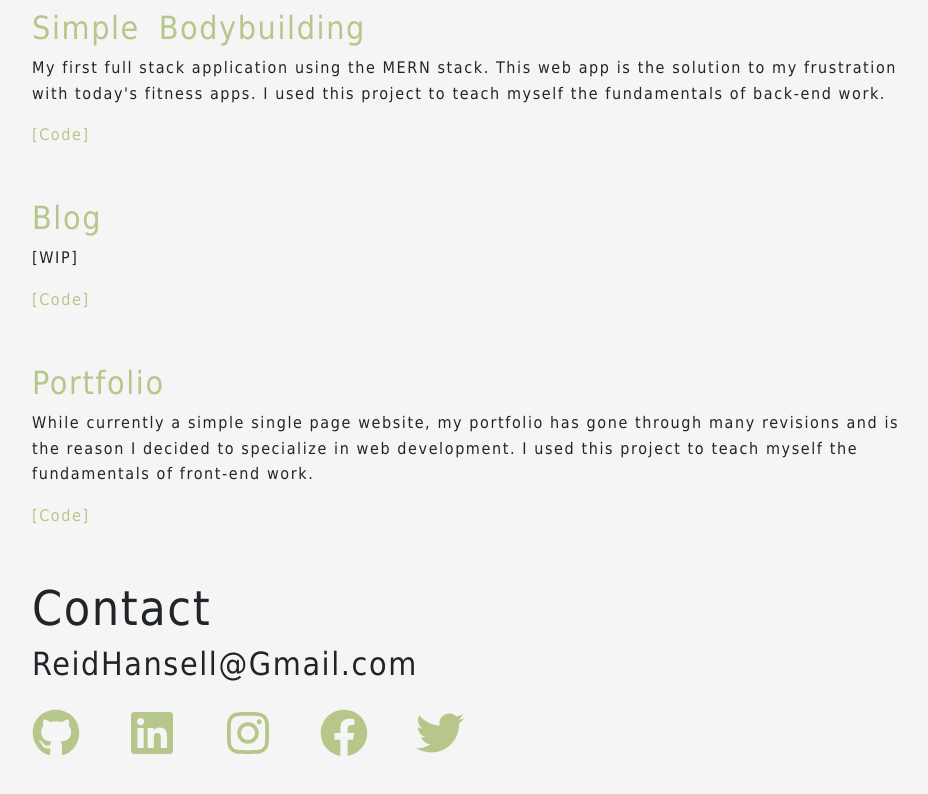
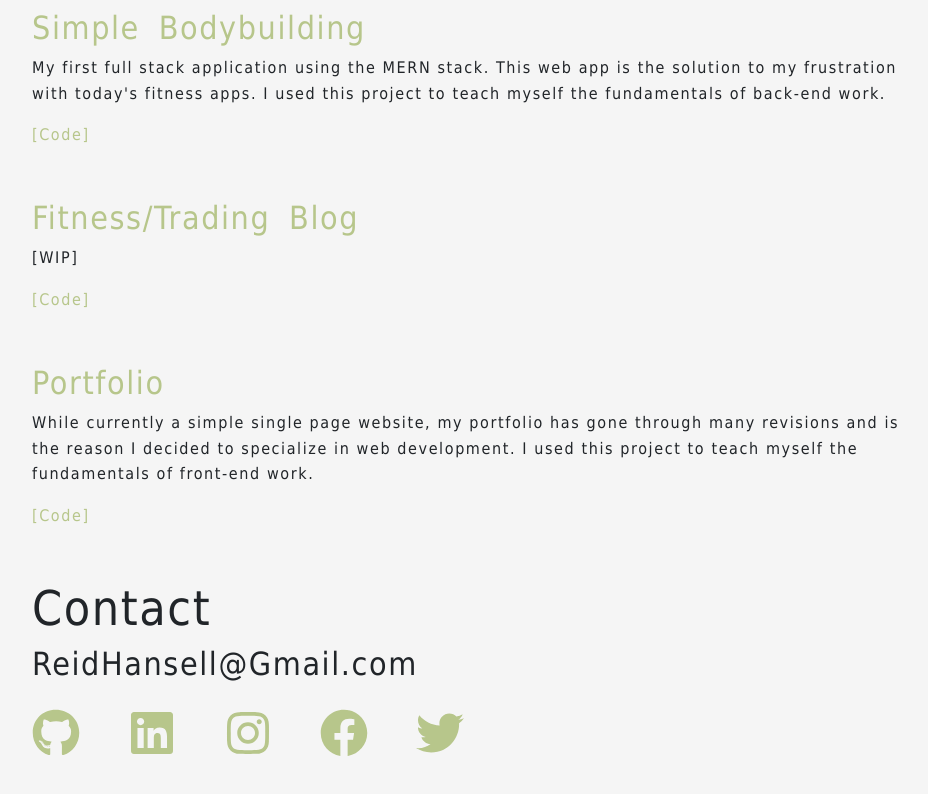
Before and after one commit to reidhansell/Portfolio, a React (Create React App) app: page / in a window 1280 px wide. Shown: the part 907-1701 px from the top of the page, without its empty margins (160-1088 px from the left). Built offline with nearby package versions, Linux system fonts and the light colour scheme.

Commit message:
Small wording fix

```diff
--- a/src/App.js
+++ b/src/App.js
@@ -48,7 +48,7 @@ function App() {
       <br />
       <br />
       <br />
-      <h4><a href="#" target="_blank" rel="noopener noreferrer">Blog</a></h4>
+      <h4><a href="#" target="_blank" rel="noopener noreferrer">Fitness/Trading Blog</a></h4>
       <p>[WIP]</p>
       <a href="#" target="_blank" rel="noopener noreferrer">[Code]</a>
       <br />
```
